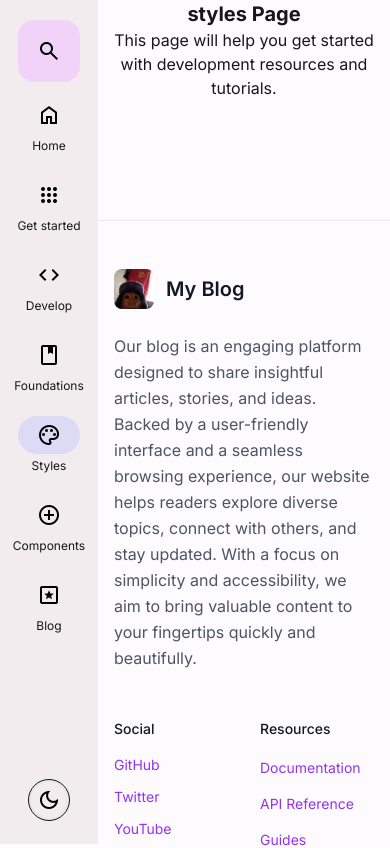
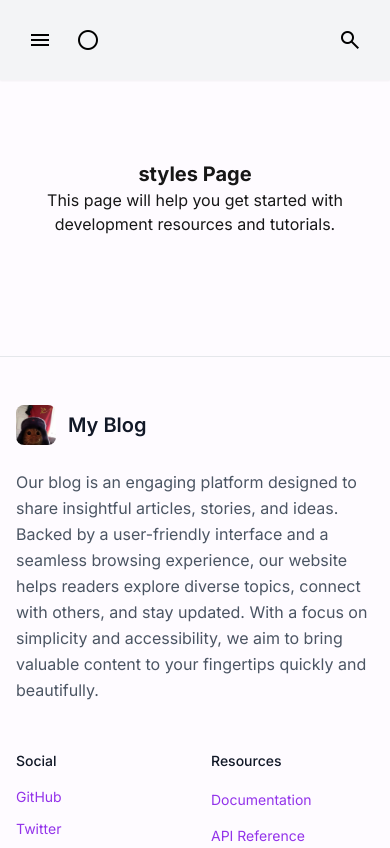
Before and after one commit to PwnOwn/web-blog, a Next.js app: page /styles in a window 390 px wide. Shown: the top 848 px of the page. Built offline with nearby package versions, Linux system fonts and the light colour scheme; a web font is replaced by a local one.

Commit message:
change phone web style

```diff
--- a/app/components/sidebar.tsx
+++ b/app/components/sidebar.tsx
@@ -9,12 +9,15 @@ export default function Sidebar() {
     const [isSearchClicked, setIsSearchClicked] = useState(false)
     const [isDarkMode, setIsDarkMode] = useState(false)
     const pathname = usePathname()
+    const [isSidebarOpen, setIsSidebarOpen] = useState(false)
+    const [isMobile, setIsMobile] = useState(false)  // Track screen size
 
     const menuItems = [
         { name: "Home", icon: "home", route: "/" },
         { name: "Get started", icon: "apps", route: "/get-started" },
         { name: "Develop", icon: "code", route: "/develop" },
-        { name: "Foundations", icon: "book", route: "/foundations",
+        {
+            name: "Foundations", icon: "book", route: "/foundations",
             subItems: [
                 { name: "Styles overview", route: "/styles/overview" },
                 { name: "Color", route: "/styles/color", hasSubmenu: true },
@@ -65,24 +68,140 @@ export default function Sidebar() {
             setIsDarkMode(false)
             document.documentElement.classList.remove("dark")
         }
+
+        // Check screen size on load and resize
+        const checkScreenSize = () => {
+            setIsMobile(window.innerWidth <= 768) // Set for mobile detection (width <= 768px)
+        }
+        checkScreenSize()
+        window.addEventListener("resize", checkScreenSize)
+        return () => window.removeEventListener("resize", checkScreenSize)
     }, [isSearchClicked])
 
-    const toggleTheme = () => {
+    const toggleTheme = (event: React.MouseEvent) => {
+        // 停止事件冒泡
+        event.stopPropagation();
         setIsDarkMode((prevMode) => {
-            const newMode = !prevMode
+            const newMode = !prevMode;
             if (newMode) {
-                document.documentElement.classList.add("dark")
-                localStorage.setItem("theme", "dark")
+                document.documentElement.classList.add("dark");
+                localStorage.setItem("theme", "dark");
             } else {
-                document.documentElement.classList.remove("dark")
-                localStorage.setItem("theme", "light")
+                document.documentElement.classList.remove("dark");
+                localStorage.setItem("theme", "light");
             }
-            return newMode
-        })
-    }
+            return newMode;
+        });
+    };
+
 
     return (
-        <aside className="flex h-screen w-[98px] flex-col items-center bg-[#F2ECEE] py-4 dark:bg-[#211F21] fixed">
+        <div>
+            {/* 移动端顶部导航栏 */}
+            <div className="md:hidden flex  items-center justify-between p-5 bg-gray-100 dark:bg-gray-800 bg-[#FFFFFF] fixedz-50 shadow-sm">
+                <div className="flex space-x-2">
+                    <button
+                        onClick={() => setIsSidebarOpen(!isSidebarOpen)}
+                        className={`material-symbols-outlined p-2 rounded-full hover:bg-gray-200 dark:hover:bg-gray-700 ${isDarkMode ? "text-white" : "text-black"}`}
+                    >
+                        {isSidebarOpen ? "menu_open" : "menu"}
+                    </button>
+                    <Link
+                        href="/"
+                        onClick={() => setIsSearchClicked(true)}
+                        className="material-symbols-outlined p-2 rounded-full hover:bg-gray-200 dark:hover:bg-gray-700"
+                    >
+                        <span className={`material-symbols-outlined ${isDarkMode ? "text-white" : "text-black"}`}>radio_button_unchecked</span>
+                    </Link>
+
+                </div>
+
+                <div className="flex space-x-2">
+                    <Link
+                        href="/search"
+                        onClick={() => setIsSearchClicked(true)}
+                        className="material-symbols-outlined p-2 rounded-full hover:bg-gray-200 dark:hover:bg-gray-700"
+                    >
+                        <span className={`material-symbols-outlined ${isDarkMode ? "text-white" : "text-black"}`}>search</span>
+                    </Link>
+                </div>
+
+
+
+
+                {/* 抽屉内容 */}
+                <div className={`flex-col fixed top-0 left-0 h-full w-full bg-black/50 backdrop-blur-sm transition-all duration-300 ease-in-out  h-screen
+                ${isSidebarOpen ? "block" : "hidden"}`}
+                    onClick={() => setIsSidebarOpen(false)}
+                >
+                    {/* 侧边栏 */}
+                    <div className={`fixed top-0 left-0 h-full w-[320px] bg-[#F2ECEE] dark:bg-gray-800 shadow-lg transform transition-all duration-300 ease-in-out  rounded-tr-[20px] rounded-br-[20px]
+                    ${isSidebarOpen ? "translate-x-0" : "-translate-x-full"}`}
+                    >
+                        <div className="p-5">
+                            <button
+                                onClick={() => setIsSidebarOpen(!isSidebarOpen)}
+                                className={`material-symbols-outlined p-2 rounded-full hover:bg-[#E5DEE2] dark:hover:bg-gray-700 ml-2 mb-4 ${isDarkMode ? "text-white" : "text-black"}`}
+                            >
+                                {isSidebarOpen ? "menu_open" : "menu"}
+                            </button>
+                            <nav className="text-left">
+                                {menuItems.map((item) => (
+                                    <div key={item.name} className="group relative flex flex-col">
+                                        <Link
+                                            href={item.route}
+                                            onClick={() => {
+                                                setActiveItem(item.name);
+                                                setIsSearchClicked(false);
+                                            }}
+                                            className={`m-0 flex w-full flex-row items-center gap-1 p-2 section-link mx-auto rounded-[28px] ${activeItem === item.name ? 'bg-[#DCDAF5] dark:bg-[#45455A]' : 'hover:bg-[#E5DEE2] dark:hover:bg-[#2E2B2E]'}`} // gap-4 added
+                                        >
+                                            <div className={`flex h-[44px] w-[68px] justify-center items-center rounded-full transition-colors ${activeItem === item.name ? '' : 'hover:bg-[#E5DEE2] dark:hover:bg-[#2E2B2E]'}`}> {/* Adjusted size and justify-center */}
+                                                <span className={`material-symbols-outlined ${isDarkMode ? 'text-white' : 'text-black'} text-xl`}> {/* text-xl added */}
+                                                    {item.icon}
+                                                </span>
+                                            </div>
+                                            <span className={`text-base dark:text-white ${activeItem === item.name ? 'font-bold' : ''}`}> {/* text-base added */}
+                                                {item.name}
+                                            </span>
+                                        </Link>
+                                    </div>
+                                ))}
+                            </nav>
+
+
+
+
+
+                        </div>
+                        <div className="w-full flex justify-center mt-[180px]">
+                            <button
+                                onClick={toggleTheme}
+                                className={`rounded-[32px] flex h-16 w-60 items-center justify-center gap-2 transition-colors duration-300 ease-[cubic-bezier(0.2,0,0,1)] px-6 py-2 border ${isDarkMode
+                                    ? "bg-[#2E2C2E] hover:bg-[#45455A] text-white border-gray-700 dark:border-gray-300" // Dark mode styles with border
+                                    : "bg-[#E5DEE2] hover:bg-[#DCDAF5] text-black border-gray-300 dark:border-gray-700" // Light mode styles with border
+                                    }`}
+                            >
+                                <span className={`material-symbols-outlined ${isDarkMode ? "text-white" : "text-black"}`}>
+                                    {isDarkMode ? "light_mode" : "dark_mode"}
+                                </span>
+                                <span className="text-sm md:text-base lg:text-lg">
+                                    {isDarkMode ? "Switch to light mode" : "Switch to dark mode"}
+                                </span>
+                            </button>
+                        </div>
+
+
+                    </div>
+
+                </div>
+
+            </div>
+
+
+            <aside className="flex h-screen w-[98px] flex-col items-center bg-[#F2ECEE] py-4 dark:bg-[#211F21] fixed hidden md:flex">
+
+
                 {/* Search Icon */}
                 <Link
                     href="/search"
@@ -100,8 +219,8 @@ export default function Sidebar() {
                             <Link
                                 href={item.route}
                                 onClick={() => {
-                                setActiveItem(item.name)
-                                setIsSearchClicked(false)
+                                    setActiveItem(item.name);
+                                    setIsSearchClicked(false);
                                 }}
                                 className="mb-2 flex w-full flex-col items-center gap-1 p-2 text-center section-link my-[14px] mx-auto -mt-[2px]"
                             >
@@ -119,12 +238,12 @@ export default function Sidebar() {
 
                             {/* Submenu */}
                             {item.subItems && (
-                             <div className="invisible fixed left-[96px] top-0 min-w-[240px] bg-[--item-bg] dark:bg-[#211F21] rounded-tr-[20px] rounded-br-[20px]  opacity-0 transition-all duration-200 group-hover:visible group-hover:opacity-100 py-2 h-screen border-l-2 dark:border-[#483E51] border-[#E8E0E8] group-hover:shadow-[4px_0px_8px_rgba(1,0,0,0.1)]">
+                                <div className="invisible fixed left-[96px] top-0 min-w-[240px] bg-[--item-bg] dark:bg-[#211F21] rounded-tr-[20px] rounded-br-[20px] opacity-0 transition-all duration-200 group-hover:visible group-hover:opacity-100 py-2 h-screen border-l-2 dark:border-[#483E51] border-[#E8E0E8] group-hover:shadow-[4px_0px_8px_rgba(1,0,0,0.1)]">
                                     {item.subItems.map((subItem) => (
                                         <Link
                                             key={subItem.name}
                                             href={subItem.route}
-                                        className={`flex h-[40px] items-center justify-between px-6 hover:bg-[#E5DEE2]  rounded-[24px] ml-2 mr-2
+                                            className={`flex h-[40px] items-center justify-between px-6 hover:bg-[#E5DEE2] rounded-[24px] ml-2 mr-2
                                         dark:hover:bg-[#2E2B2E] ${pathname === subItem.route ? "bg-[#e7dff8] dark:bg-[#45455A]" : ""}
                                         ${isDarkMode ? "text-white" : "text-black"}`}
                                         >
@@ -154,5 +273,7 @@ export default function Sidebar() {
                     </span>
                 </button>
             </aside>
+        </div>
+
     )
 }
--- a/app/layout.tsx
+++ b/app/layout.tsx
@@ -39,8 +39,9 @@ export default function RootLayout({
         </Link>
         <div className="flex min-h-screen flex-col  dark:bg-[#141314]">
           <Sidebar />
-          <main className="flex-1 ml-[98px]">{children}</main>
-          <div className='ml-[98px]'>
+
+          <main className="flex-1 md:ml-[98px]">{children}</main>
+          <div className='md:ml-[98px]'>
           <Footer />
           </div>
 
--- a/app/styles/page.tsx
+++ b/app/styles/page.tsx
@@ -2,7 +2,7 @@ import Footer from "../components/footer";
 
 export default function Develop() {
     return (
-      <div className="">
+      <div className="mt-20">
         <header className="text-center">
         <h1 className="text-xl font-bold">styles Page</h1>
         <p className="">This page will help you get started with development resources and tutorials.</p>
```
Lines whose indentation alone changed are shown as unchanged.
